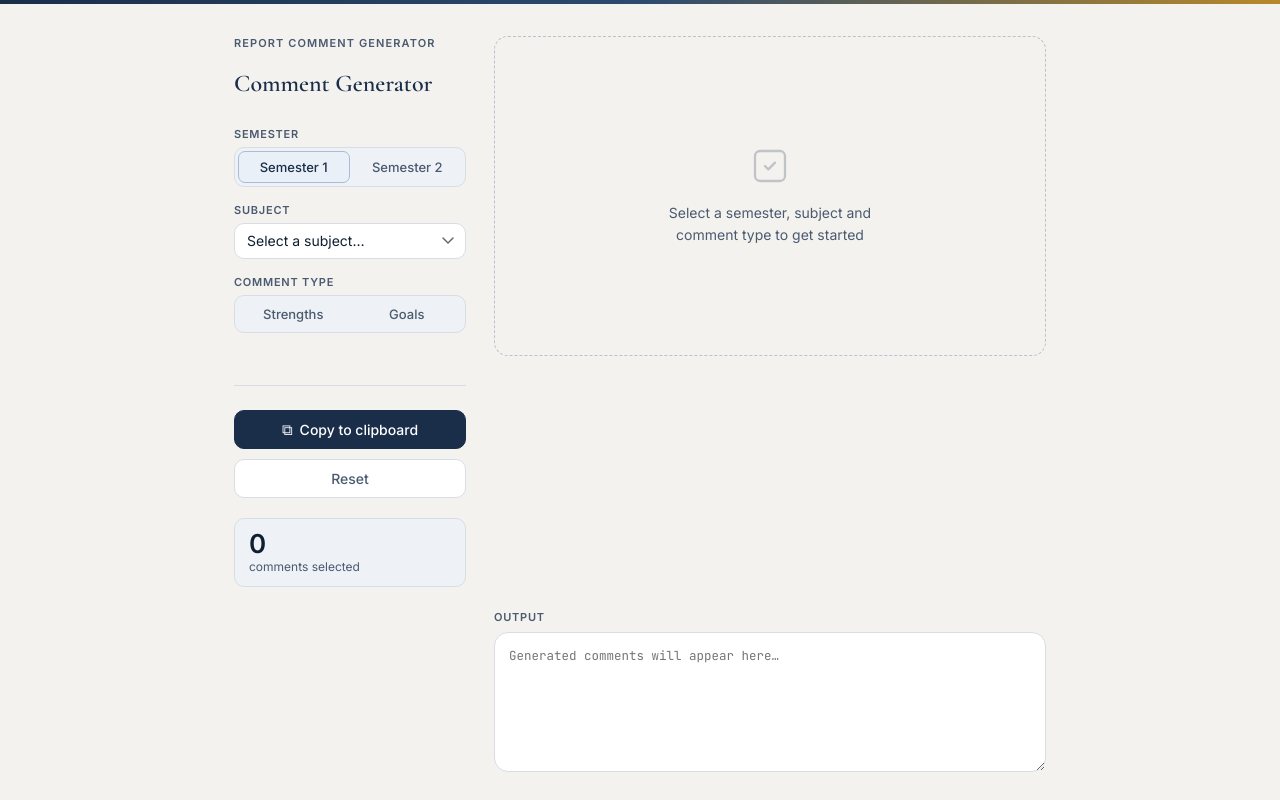
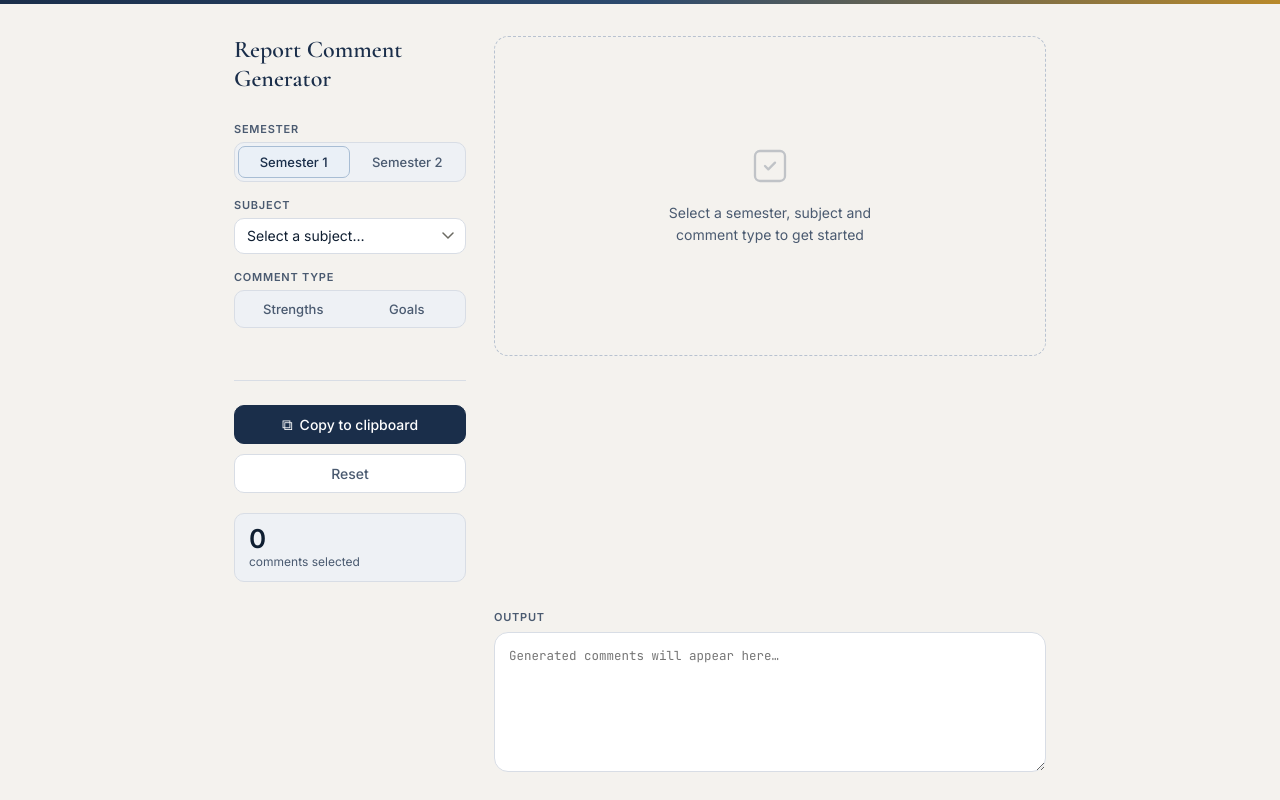
Before and after one commit to CaptYesterday/CommentGenerator, a plain HTML site: page index.html in a window 1280 px wide. Drawn offline with nearby package versions, Linux system fonts and the light colour scheme.

Commit message:
Update title in sidebar to 'Report Comment Generator'

```diff
--- a/index.html
+++ b/index.html
@@ -511,8 +511,8 @@
     <div class="layout">
       <!-- ── Sidebar ── -->
       <aside class="sidebar">
-        <p class="app-title">Report Comment Generator</p>
-        <h1>Comment Generator</h1>
+
+        <h1>Report Comment Generator</h1>
 
         <div class="field-group">
 
```
